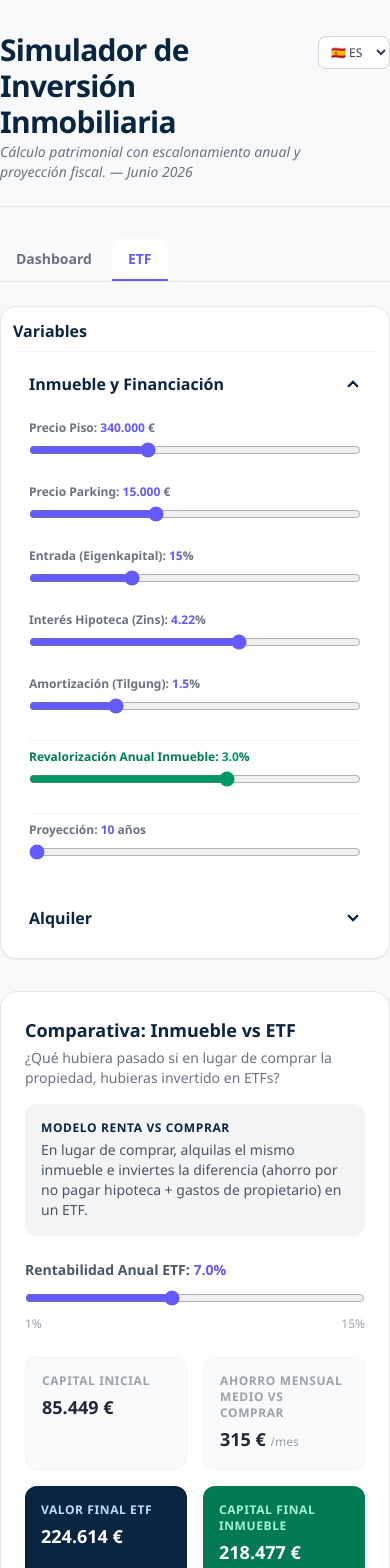
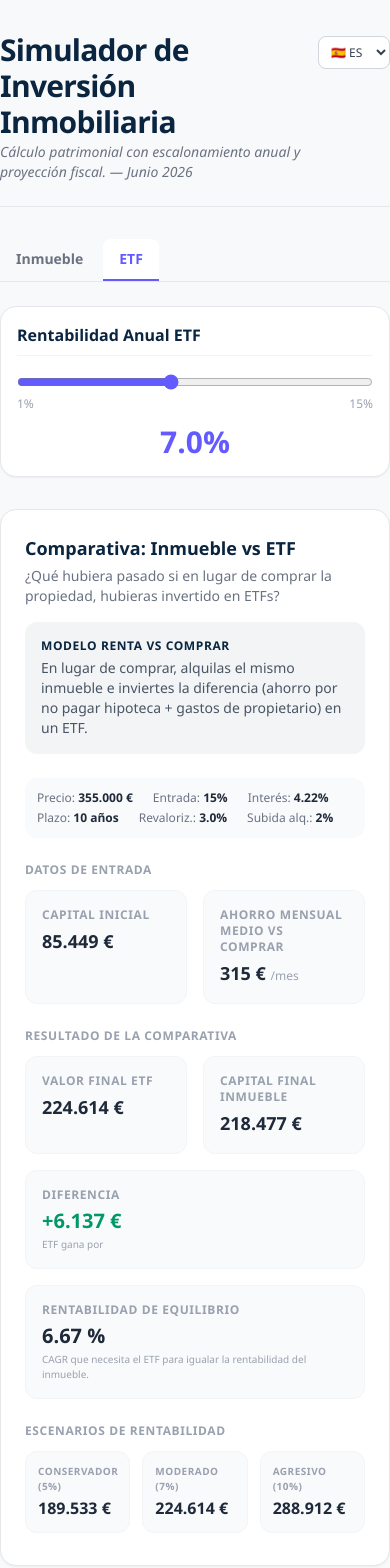
Before and after one commit to asblanco/real-state-simulator, a SvelteKit app: page /etf in a window 390 px wide. Shown: the top 1568 px of the page. Built offline with nearby package versions, Linux system fonts and the light colour scheme.

Commit message:
add sticky ETF sidebar, neutrar colores decorativos, renombrar Dashboard a Inmueble

```diff
--- a/src/lib/locales/de.json
+++ b/src/lib/locales/de.json
@@ -131,7 +131,7 @@
   "tooltip.ahorro_formula": "Ersparnis = (−Basis × 42% Satz) / 12",
   "tooltip.ahorro_resultado": "Steuerersparnis:",
 
-  "nav.dashboard": "Dashboard",
+  "nav.dashboard": "Immobilie",
   "nav.rental": "Miete",
   "nav.mortgage": "Hypothek",
   "nav.fiscal": "Steuer",
--- a/src/lib/locales/en.json
+++ b/src/lib/locales/en.json
@@ -131,7 +131,7 @@
   "tooltip.ahorro_formula": "Savings = (−Base × 42% Rate) / 12",
   "tooltip.ahorro_resultado": "Tax Savings:",
 
-  "nav.dashboard": "Dashboard",
+  "nav.dashboard": "Property",
   "nav.rental": "Rental",
   "nav.mortgage": "Mortgage",
   "nav.fiscal": "Tax",
--- a/src/lib/locales/es.json
+++ b/src/lib/locales/es.json
@@ -131,7 +131,7 @@
   "tooltip.ahorro_formula": "Ahorro = (−Base × 42% Tasa) / 12",
   "tooltip.ahorro_resultado": "Ahorro Fiscal:",
 
-  "nav.dashboard": "Dashboard",
+  "nav.dashboard": "Inmueble",
   "nav.rental": "Renta",
   "nav.mortgage": "Hipoteca",
   "nav.fiscal": "Fiscal",
--- a/src/routes/+layout.svelte
+++ b/src/routes/+layout.svelte
@@ -1,8 +1,10 @@
 <script lang="ts">
   import "../app.css";
+  import { page } from "$app/stores";
   import { params } from "$lib/stores/params";
   import { locale, t } from "$lib/i18n";
   import NavBar from "$lib/components/NavBar.svelte";
+  import { etfCagr } from "$lib/stores/computed";
 
   const months = ["Enero","Febrero","Marzo","Abril","Mayo","Junio","Julio","Agosto","Septiembre","Octubre","Noviembre","Diciembre"];
   let now = new Date();
@@ -34,6 +36,19 @@
   <NavBar />
 
   <div class="grid grid-cols-1 lg:grid-cols-4 gap-8 items-start mb-8">
+    {#if $page.url.pathname.startsWith("/etf")}
+    <aside class="bg-white p-4 rounded-2xl border border-gray-200 shadow-xs lg:col-span-1 lg:sticky lg:top-6 z-40">
+      <h2 class="text-base font-bold text-[#0A2540] border-b border-gray-100 pb-2 mb-3">{$t("etf.etf_return")}</h2>
+      <input type="range" min="1" max="15" step="0.25" value={$etfCagr * 100}
+        oninput={(e) => $etfCagr = parseFloat(e.target.value) / 100}
+        class="w-full h-2 accent-[#635BFF]" />
+      <div class="flex justify-between text-xs text-gray-400 mt-1">
+        <span>1%</span>
+        <span>15%</span>
+      </div>
+      <p class="text-center text-3xl font-black text-[#635BFF] mt-3">{($etfCagr * 100).toFixed(1)}%</p>
+    </aside>
+    {:else}
     <aside class="bg-white p-3 rounded-2xl border border-gray-200 shadow-xs lg:col-span-1 space-y-2 lg:sticky lg:top-6 z-40 max-h-[calc(100vh-3rem)] overflow-y-auto">
       <h2 class="text-base font-bold text-[#0A2540] border-b border-gray-100 pb-2 mb-1">{$t("panel.variables")}</h2>
 
@@ -148,8 +163,9 @@
         </div>
       </div>
     </aside>
+    {/if}
 
-    <main class="lg:col-span-3 space-y-6">
+    <main class="space-y-6 lg:col-span-3">
       <slot />
     </main>
   </div>
--- a/src/routes/+page.svelte
+++ b/src/routes/+page.svelte
@@ -11,7 +11,7 @@
     return Math.round(n).toLocaleString("de-DE") + " €";
   }
 
-
+  let tab = $state<"resumen" | "graficos" | "proyeccion" | "fiscal">("resumen");
 
   function warmTooltip(y: YearData): string {
     return `
@@ -58,6 +58,14 @@
   `;
 </script>
 
+<nav class="flex gap-1 border-b border-gray-200 mb-6 overflow-x-auto" role="tablist">
+  <button role="tab" class="px-4 py-2.5 text-sm font-bold whitespace-nowrap rounded-t-lg transition-colors {tab === 'resumen' ? 'text-[#635BFF] border-b-2 border-[#635BFF] bg-white' : 'text-gray-500 hover:text-gray-700 hover:bg-gray-50'}" onclick={() => tab = 'resumen'}>Resumen</button>
+  <button role="tab" class="px-4 py-2.5 text-sm font-bold whitespace-nowrap rounded-t-lg transition-colors {tab === 'graficos' ? 'text-[#635BFF] border-b-2 border-[#635BFF] bg-white' : 'text-gray-500 hover:text-gray-700 hover:bg-gray-50'}" onclick={() => tab = 'graficos'}>Gráficos</button>
+  <button role="tab" class="px-4 py-2.5 text-sm font-bold whitespace-nowrap rounded-t-lg transition-colors {tab === 'proyeccion' ? 'text-[#635BFF] border-b-2 border-[#635BFF] bg-white' : 'text-gray-500 hover:text-gray-700 hover:bg-gray-50'}" onclick={() => tab = 'proyeccion'}>Proyección</button>
+  <button role="tab" class="px-4 py-2.5 text-sm font-bold whitespace-nowrap rounded-t-lg transition-colors {tab === 'fiscal' ? 'text-[#635BFF] border-b-2 border-[#635BFF] bg-white' : 'text-gray-500 hover:text-gray-700 hover:bg-gray-50'}" onclick={() => tab = 'fiscal'}>Fiscal</button>
+</nav>
+
+{#if tab === "resumen"}
 <div class="grid grid-cols-2 md:grid-cols-3 gap-4">
   <KpiCard label={$t("kpi.precio_total")} value={fmt($params.precio + $params.parking)} />
 
@@ -156,7 +164,9 @@
     </div>
   </div>
 </div>
+{/if}
 
+{#if tab === "graficos"}
 <div class="grid grid-cols-1 md:grid-cols-2 gap-6">
   <div class="bg-white p-4 rounded-2xl border border-gray-200 shadow-xs h-80">
     <Chart
@@ -228,7 +238,9 @@
     title="Evolución Patrimonial Anual"
   />
 </div>
+{/if}
 
+{#if tab === "resumen"}
 <div class="bg-white p-6 rounded-2xl border border-gray-200 shadow-xs">
   <h3 class="text-base font-bold text-[#0A2540] mb-2">{$t("section.desglose_titulo")}</h3>
   <p class="text-xs text-gray-400 mb-4">{$t("section.desglose_subtitulo")}</p>
@@ -259,7 +271,9 @@
     </div>
   </div>
 </div>
+{/if}
 
+{#if tab === "proyeccion"}
 <div class="bg-white rounded-2xl border border-gray-200 shadow-xs overflow-hidden">
   <div class="p-6 border-b border-gray-100 bg-white">
     <h3 class="text-lg font-bold text-[#0A2540] flex items-center justify-between">
@@ -331,7 +345,9 @@
     </table>
   </div>
 </div>
+{/if}
 
+{#if tab === "fiscal"}
 <div class="grid grid-cols-1 lg:grid-cols-3 gap-6">
   <div class="bg-white p-5 rounded-2xl border border-gray-200 shadow-xs">
     <p class="text-xs font-bold text-gray-400 uppercase tracking-wider">Préstamo Total</p>
@@ -346,7 +362,9 @@
     <p class="text-xl font-black text-orange-600 mt-1">{fmt($years[$years.length - 1].deudaRestante)}</p>
   </div>
 </div>
+{/if}
 
+{#if tab === "proyeccion"}
 <div class="bg-white p-4 rounded-2xl border border-gray-200 shadow-xs">
   <p class="text-xs font-bold text-gray-400 uppercase tracking-wider mb-2">Intereses vs Amortización (Total Período)</p>
   <div class="flex items-center gap-4 h-8 mb-2">
@@ -358,7 +376,9 @@
     <span>Amortización: {fmt($totalAmortizacion)} ({$pctAmortizacion.toFixed(1)}%)</span>
   </div>
 </div>
+{/if}
 
+{#if tab === "fiscal"}
 <div class="grid grid-cols-1 sm:grid-cols-2 lg:grid-cols-4 gap-6">
   <div class="bg-white p-5 rounded-2xl border border-gray-200 shadow-xs">
     <p class="text-xs font-bold text-gray-400 uppercase tracking-wider">AfA Anual</p>
@@ -377,7 +397,9 @@
     <p class="text-xl font-black text-amber-600 mt-1">{fmt($summary.costoAdquisicionTotal - $summary.afaAcumulada)}</p>
   </div>
 </div>
+{/if}
 
+{#if tab === "proyeccion"}
 <div class="bg-white p-6 rounded-2xl border border-gray-200 shadow-xs">
   <h3 class="text-base font-bold text-[#0A2540] mb-4">Evolución Año a Año</h3>
   <div class="overflow-x-auto">
@@ -410,3 +432,4 @@
     </table>
   </div>
 </div>
+{/if}
--- a/src/routes/etf/+page.svelte
+++ b/src/routes/etf/+page.svelte
@@ -22,20 +22,17 @@
     <p>{$t("etf.model_detail")}</p>
   </div>
 
-  <div class="mb-6">
-    <label class="block text-sm font-bold text-gray-600 mb-2">
-      {$t("etf.etf_return")}: <span class="text-[#635BFF]">{($etfCagr * 100).toFixed(1)}%</span>
-    </label>
-    <input type="range" min="1" max="15" step="0.25" value={$etfCagr * 100}
-      oninput={(e) => $etfCagr = parseFloat(e.target.value) / 100}
-      class="w-full accent-[#635BFF]" />
-    <div class="flex justify-between text-xs text-gray-400 mt-1">
-      <span>1%</span>
-      <span>15%</span>
-    </div>
+  <div class="bg-gray-50 rounded-xl p-3 mb-6 text-xs text-gray-500 flex flex-wrap gap-x-5 gap-y-1">
+    <span>Precio: <strong class="text-gray-800">{(($params.precio + $params.parking)).toLocaleString("de-DE")} €</strong></span>
+    <span>Entrada: <strong class="text-gray-800">{($params.entradaPct * 100).toFixed(0)}%</strong></span>
+    <span>Interés: <strong class="text-gray-800">{($params.interesPct * 100).toFixed(2)}%</strong></span>
+    <span>Plazo: <strong class="text-gray-800">{$params.years} años</strong></span>
+    <span>Revaloriz.: <strong class="text-gray-800">{($params.inflacionPct * 100).toFixed(1)}%</strong></span>
+    <span>Subida alq.: <strong class="text-gray-800">{($params.subidaPct * 100).toFixed(0)}%</strong></span>
   </div>
 
-  <div class="grid grid-cols-2 md:grid-cols-4 gap-4 mb-6">
+  <p class="text-xs font-bold text-gray-400 uppercase tracking-wider mb-3">Datos de entrada</p>
+  <div class="grid grid-cols-2 gap-4 mb-6">
     <div class="bg-gray-50 p-4 rounded-xl border border-gray-100">
       <p class="text-xs font-bold text-gray-400 uppercase tracking-wider">{$t("etf.initial_capital")}</p>
       <p class="text-lg font-black text-gray-800 mt-1">{fmt($purchaseCosts.efectivoTotalNecesario)}</p>
@@ -47,23 +44,19 @@
         <span class="text-xs text-gray-400 font-normal">/mes</span>
       </p>
     </div>
-    <div class="bg-[#0A2540] p-4 rounded-xl text-white">
-      <p class="text-xs font-bold text-blue-200 uppercase tracking-wider">{$t("etf.final_value")} ETF</p>
-      <p class="text-lg font-black mt-1">{fmt($etfComparison.etfFinalValue)}</p>
-    </div>
-    <div class="bg-emerald-700 p-4 rounded-xl text-white">
-      <p class="text-xs font-bold text-emerald-200 uppercase tracking-wider">{$t("etf.re_final")}</p>
-      <p class="text-lg font-black mt-1">{fmt($etfComparison.reFinalWealth)}</p>
-    </div>
   </div>
 
+  <p class="text-xs font-bold text-gray-400 uppercase tracking-wider mb-3">Resultado de la comparativa</p>
   <div class="grid grid-cols-2 md:grid-cols-4 gap-4 mb-6">
-    <div class="p-4 rounded-xl border {Number.isFinite($etfComparison.breakevenCagr) ? 'bg-amber-50 border-amber-200' : 'bg-gray-50 border-gray-100'}">
-      <p class="text-xs font-bold text-gray-400 uppercase tracking-wider">{$t("etf.breakeven")}</p>
-      <p class="text-xl font-black text-amber-700 mt-1">{Number.isFinite($etfComparison.breakevenCagr) ? pct($etfComparison.breakevenCagr) : "—"}</p>
-      <p class="text-[10px] text-gray-400 mt-0.5">{$t("etf.breakeven_desc")}</p>
+    <div class="bg-gray-50 p-4 rounded-xl border border-gray-100">
+      <p class="text-xs font-bold text-gray-400 uppercase tracking-wider">{$t("etf.final_value")} ETF</p>
+      <p class="text-lg font-black text-gray-800 mt-1">{fmt($etfComparison.etfFinalValue)}</p>
     </div>
-    <div class="p-4 rounded-xl border {Number.isFinite($etfComparison.breakevenCagr) ? ($etfComparison.etfCagr >= $etfComparison.breakevenCagr ? 'bg-emerald-50 border-emerald-200' : 'bg-orange-50 border-orange-200') : 'bg-gray-50 border-gray-100'}">
+    <div class="bg-gray-50 p-4 rounded-xl border border-gray-100">
+      <p class="text-xs font-bold text-gray-400 uppercase tracking-wider">{$t("etf.re_final")}</p>
+      <p class="text-lg font-black text-gray-800 mt-1">{fmt($etfComparison.reFinalWealth)}</p>
+    </div>
+    <div class="bg-gray-50 p-4 rounded-xl border border-gray-100 col-span-2 md:col-span-1">
       <p class="text-xs font-bold text-gray-400 uppercase tracking-wider">{$t("etf.gap")}</p>
       <p class="text-xl font-black {Number.isFinite($etfComparison.breakevenCagr) ? ($etfComparison.etfCagr >= $etfComparison.breakevenCagr ? 'text-emerald-600' : 'text-orange-600') : 'text-gray-400'} mt-1">
         {$etfComparison.gap >= 0 ? '+' : ''}{fmt($etfComparison.gap)}
@@ -72,11 +65,19 @@
         {$etfComparison.gap >= 0 ? $t("etf.wins") : $t("etf.re_wins")}
       </p>
     </div>
+    <div class="bg-gray-50 p-4 rounded-xl border border-gray-100 col-span-2 md:col-span-1">
+      <p class="text-xs font-bold text-gray-400 uppercase tracking-wider">{$t("etf.breakeven")}</p>
+      <p class="text-xl font-black text-gray-800 mt-1">{Number.isFinite($etfComparison.breakevenCagr) ? pct($etfComparison.breakevenCagr) : "—"}</p>
+      <p class="text-[10px] text-gray-400 mt-0.5">{$t("etf.breakeven_desc")}</p>
+    </div>
+  </div>
 
-    {#each [{ label: $t("etf.scenario_conservative"), value: $etfComparison.scenario5, color: "bg-sky-50 border-sky-200 text-sky-700" }, { label: $t("etf.scenario_moderate"), value: $etfComparison.scenario7, color: "bg-indigo-50 border-indigo-200 text-indigo-700" }, { label: $t("etf.scenario_aggressive"), value: $etfComparison.scenario10, color: "bg-purple-50 border-purple-200 text-purple-700" }] as item}
-      <div class="p-4 rounded-xl border {item.color}">
-        <p class="text-xs font-bold text-gray-400 uppercase tracking-wider">{item.label}</p>
-        <p class="text-lg font-black mt-1">{fmt(item.value)}</p>
+  <p class="text-xs font-bold text-gray-400 uppercase tracking-wider mb-3">Escenarios de rentabilidad</p>
+  <div class="grid grid-cols-3 gap-3 mb-2">
+    {#each [{ label: $t("etf.scenario_conservative"), value: $etfComparison.scenario5 }, { label: $t("etf.scenario_moderate"), value: $etfComparison.scenario7 }, { label: $t("etf.scenario_aggressive"), value: $etfComparison.scenario10 }] as item}
+      <div class="bg-gray-50 p-3 rounded-xl border border-gray-100">
+        <p class="text-[10px] font-bold text-gray-400 uppercase tracking-wider">{item.label}</p>
+        <p class="text-base font-black text-gray-800 mt-0.5">{fmt(item.value)}</p>
       </div>
     {/each}
   </div>
```
